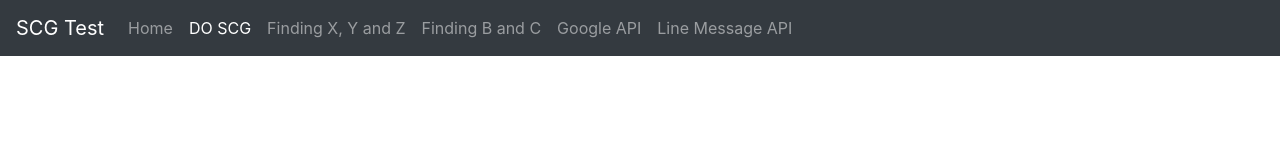
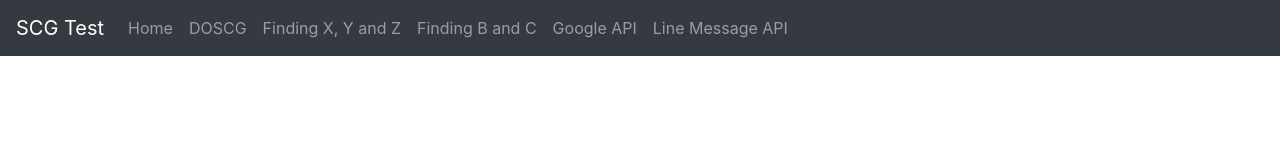
Before and after one commit to realroy/scg-test, a Vue app in the folder web/: page /do-scg in a window 1280 px wide. Shown: the top 160 px of the page. Built offline with nearby package versions, Linux system fonts and the light colour scheme.

Commit message:
Fix route.

```diff
--- a/web/src/components/commons/Navbar.vue
+++ b/web/src/components/commons/Navbar.vue
@@ -6,7 +6,7 @@
         <router-link class="nav-link" to="/">Home</router-link>
       </li>
       <li class="nav-item">
-        <router-link class="nav-link" to="/do-scg">DO SCG</router-link>
+        <router-link class="nav-link" to="/DOSCG">DOSCG</router-link>
       </li>
       <li class="nav-item">
         <router-link class="nav-link" to="/xyz">Finding X, Y and Z</router-link>
```
